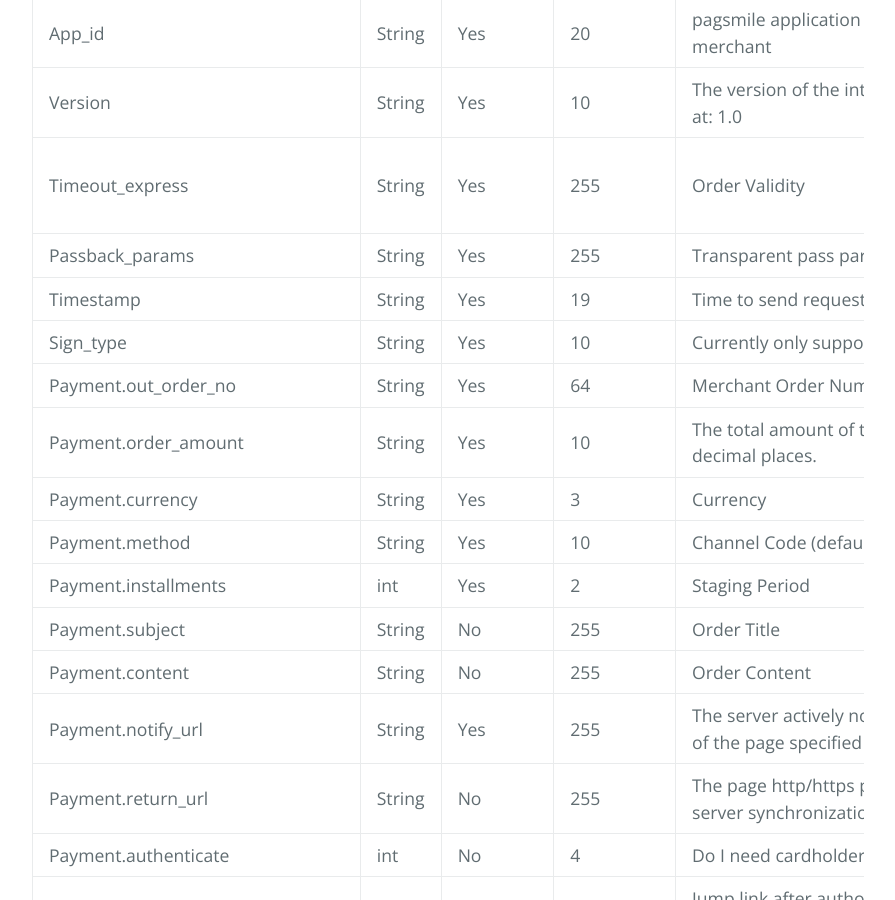
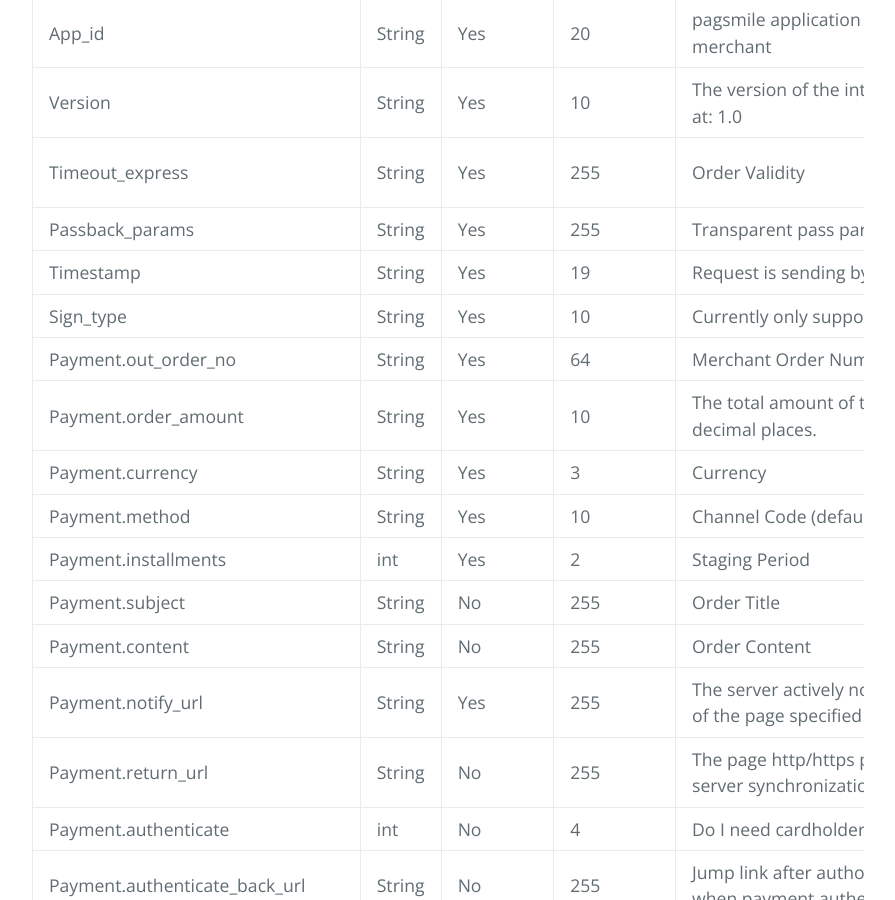
Before and after one commit to pagsmile/pagsmile.github.io, a Jekyll site: the page built from en/api/DriectRecurrent.md, in a window 1280 px wide and 900 px high, scrolled down 936 px. Shown: the whole window, without its empty margins (192-1087 px from the left). Built offline with Jekyll 4.4.1, drawn with Linux system fonts in a browser that asks for light colours; our own code applies the rules of GitHub Pages for plain Markdown files.

Commit message:
Update DriectRecurrent.md

```diff
--- a/en/api/DriectRecurrent.md
+++ b/en/api/DriectRecurrent.md
@@ -20,9 +20,9 @@ Parameter | Type | Required | Maximum length | Description | Example value
 Merchant_no | String | Yes | 20 | pagsmile assigned to the merchant's ID | 1024201708140012289
 App_id | String | Yes | 20 | pagsmile application ID assigned to the merchant | 2017051914172236111
 Version | String | Yes | 10 | The version of the interface being called, fixed at: 1.0 | 1.0
-Timeout_express | String | Yes | 255 | Order Validity | The time of day is assigned: 1d or 24h or 1440m;
+Timeout_express | String | Yes | 255 | Order Validity | One-day assignment: 1d or 24h or 1440m;
 Passback_params | String | Yes | 255 | Transparent pass parameters | default passback_params
-Timestamp | String | Yes | 19 | Time to send request in seconds | 21516081919
+Timestamp | String | Yes | 19 | Request is sending by second | 21516081919
 Sign_type | String | Yes | 10 | Currently only supports MD5 | MD5
 Payment.out_order_no | String | Yes | 64 | Merchant Order Number |
 Payment.order_amount | String | Yes | 10 | The total amount of the order, accurate to two decimal places. | 88.88
```
